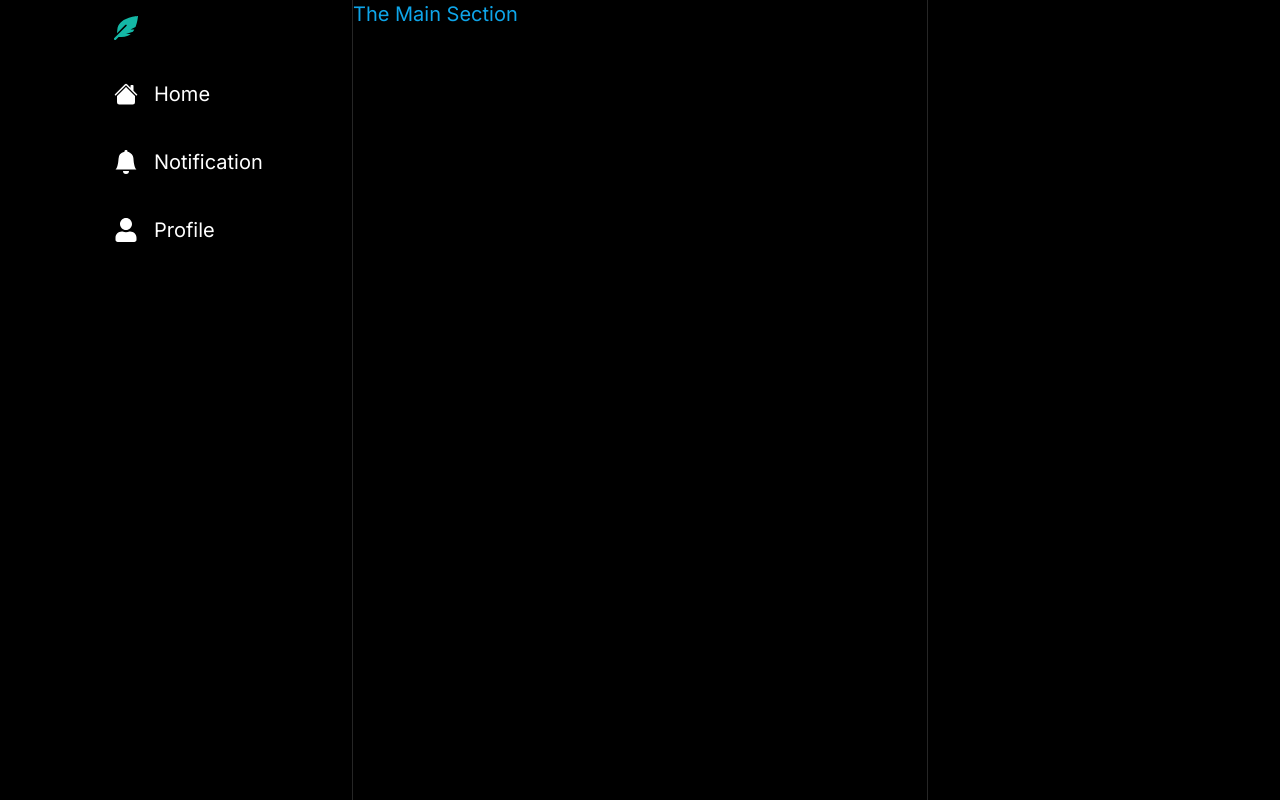
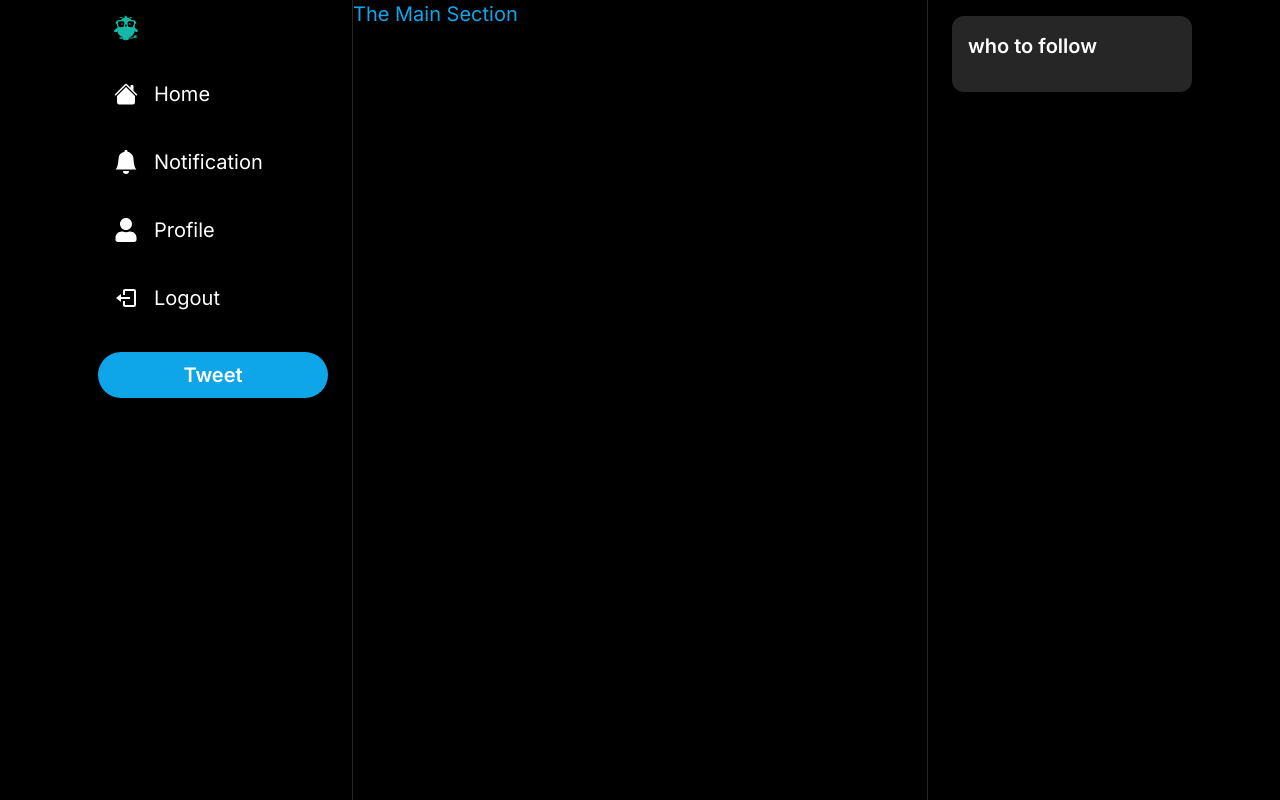
Before and after one commit to EphremDemlew/EChatter, a Next.js app: page / in a window 1280 px wide. Built offline with nearby package versions, Linux system fonts and the light colour scheme.

Commit message:
finished the initial layout

```diff
--- a/src/app/layout.tsx
+++ b/src/app/layout.tsx
@@ -1,6 +1,7 @@
 import { Inter } from "next/font/google";
 import "@/styles/global.css";
 import Sidebar from "@/components/layout/Sidebar";
+import FollowBar from "@/components/layout/FollowBar";
 
 const inter = Inter({ subsets: ["latin"] });
 
@@ -24,6 +25,7 @@ export default function RootLayout({
               <div className="col-span-3 lg:col-span-2 border-x-[1px] border-neutral-800">
                 {children}
               </div>
+              <FollowBar />
             </div>
           </div>
         </div>
--- /dev/null
+++ b/src/components/layout/ SidebarTweetBtn.tsx
@@ -0,0 +1,25 @@
+import { useRouter } from "next/navigation";
+import { FaFeather } from "react-icons/fa";
+
+function SidebarTweetBtn() {
+  const router = useRouter();
+  return (
+    <div
+      onClick={() => {
+        router.push("/");
+      }}
+    >
+      <div className="mt-6 lg:hidden rounded-full h-14 w-14 p-4 flex items-center justify-center bg-sky-300 hover:bg-opacity-80 transition cursor-pointer ">
+        <FaFeather size={28} color="white" />
+      </div>
+
+      <div className="mt-6 lg:block hidden rounded-full  px-4 py-2 bg-sky-500 hover:bg-h-14 w-14opacity-90 transition cursor-pointer ">
+        <p className="hidden lg:block font-semibold text-center text-white text-[20px]">
+          Tweet
+        </p>
+      </div>
+    </div>
+  );
+}
+
+export default SidebarTweetBtn;
--- /dev/null
+++ b/src/components/layout/FollowBar.tsx
@@ -0,0 +1,12 @@
+function FollowBar() {
+  return (
+    <div className="px-6 py-4 hidden lg:block">
+      <div className="bg-neutral-800 rounded-xl p-4">
+        <h1 className="text-white text-xl font-semibold">who to follow</h1>
+        <div className="flex flex-col gap-6 mt-4"></div>
+      </div>
+    </div>
+  );
+}
+
+export default FollowBar;
--- a/src/components/layout/Sidebar.tsx
+++ b/src/components/layout/Sidebar.tsx
@@ -2,10 +2,12 @@
 
 import "@/styles/global.css";
 import { BsHouseFill, BsBellFill } from "react-icons/bs";
+import { BiLogOut } from "react-icons/bi";
 import { FaUser, FaFeatherAlt } from "react-icons/fa";
 import Image from "next/image";
 import SidebarItem from "./SidebarItem";
 import SidebarLogo from "./SidebarLogo";
+import SidebarTweetBtn from "./ SidebarTweetBtn";
 
 const Sidebar = () => {
   const item = [
@@ -40,6 +42,8 @@ const Sidebar = () => {
               />
             );
           })}
+          <SidebarItem onClick={() => {}} icon={BiLogOut} label="Logout" />
+          <SidebarTweetBtn />
         </div>
       </div>
     </div>
--- a/src/components/layout/SidebarLogo.tsx
+++ b/src/components/layout/SidebarLogo.tsx
@@ -1,4 +1,5 @@
-import { FaUser, FaFeatherAlt } from "react-icons/fa";
+import { FaEarlybirds, FaTwitter } from "react-icons/fa";
+import { MdEgg } from "react-icons/md";
 import { useRouter } from "next/navigation";
 
 function SidebarLogo() {
@@ -9,7 +10,7 @@ function SidebarLogo() {
       className=" flex items-center justify-center rounded-full h-14 w-14 p-4  hover:bg-green-300 hover:bg-opacity-10 cursor-pointer transition "
       onClick={() => router.push("/")}
     >
-      <FaFeatherAlt size={28} className="text-teal-500" />
+      <FaEarlybirds size={36} className="text-teal-500" />
     </div>
   );
 }
```
